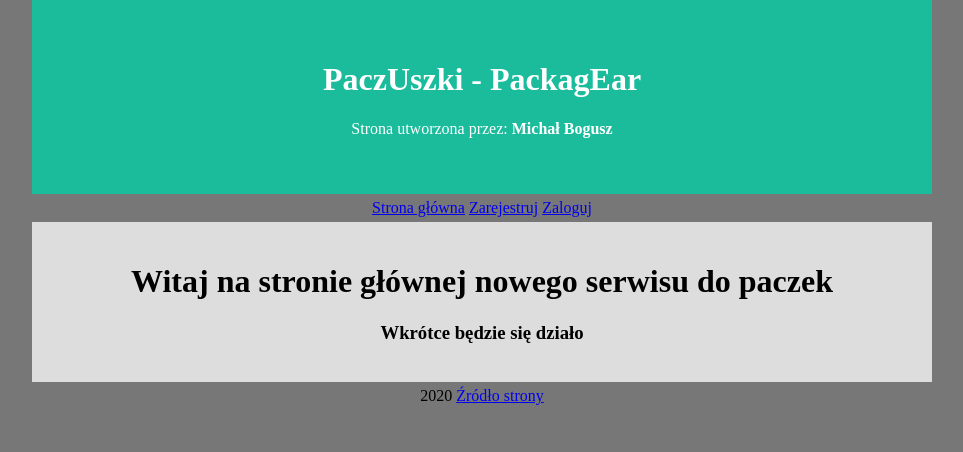
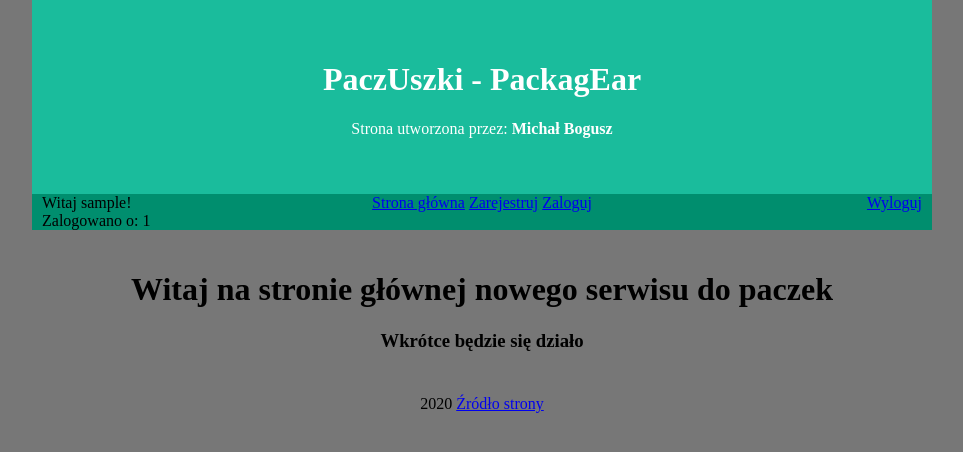
Before and after one commit to michalbogusz23/PackageEar, a Flask app: page / in a window 1280 px wide. Shown: the top 452 px of the page, without its empty margins (158-1121 px from the left). Run offline with Flask 2, Linux system fonts and the light colour scheme; the visitor is signed in with stand-in values (Sample User, id 1).

Commit message:
visual improvment and added time to session

```diff
--- a/web/app.py
+++ b/web/app.py
@@ -2,6 +2,7 @@ from flask import Flask, render_template, request, make_response, session, redir
 # from flask_session import Session
 from os import getenv
 from dotenv import load_dotenv
+from datetime import datetime
 
 load_dotenv()
 
@@ -23,12 +24,15 @@ def register():
 
 @app.route('/sender/login', methods=['GET'])
 def login_form():
+    if "user" in session:
+        return redirect(url_for("user"))
     return render_template("login_form.html")
 
 @app.route('/sender/login', methods=['POST'])
 def login():
     user = request.form["login"]
     session["user"] = user
+    session["login_date"] = datetime.now()
     return redirect(url_for("user"))
 
 @app.route("/user")
@@ -42,6 +46,7 @@ def user():
 @app.route("/sender/logout")
 def sender_logout():
     session.clear()
+    login = None
     return redirect(url_for("index"))
 
 if __name__ == '__main__':
--- a/web/static/style.css
+++ b/web/static/style.css
@@ -18,13 +18,30 @@ form {
 .mainPage {
     padding: 20px;
     text-align: center;
-    background-color: #dddddd;
     color: black;
 }
 .navbar {
+    justify-content: space-between;
+    display: flex;
+    background-color: #008e6e;
+}
+.nav {
+    display:inline-block;
+    width:33%;
     text-align: center;
-    padding: 5px;
 }
+.nav_greeting {
+    padding-left: 10px;
+    display:inline-block;
+    width:33%;
+}
+.nav_logout {
+    padding-right: 10px;
+    text-align: right;
+    display:inline-block;
+    width:33%;
+}
+
 .footer {
     padding: 5px;
     text-align: center;
@@ -51,7 +68,6 @@ input:focus.invalid {
     outline: none;
 }
 
-
 .error {
     width  : 100%;
     padding: 0;
@@ -75,7 +91,6 @@ label {
 .left{
     float: left;
     width: 37%;
-
 }
 .right{
     float: right;
--- a/web/templates/base.html
+++ b/web/templates/base.html
@@ -12,9 +12,27 @@
 </div>
 
 <div class="navbar">
-  <a href="/" class="active">Strona główna</a>
-  <a href="/sender/register">Zarejestruj</a>
-  <a href="/sender/login">Zaloguj</a>
+  {% if session['user'] %}
+    <span class="nav_greeting">
+      <div>
+        Witaj {{session['user']}}!
+      </div>
+      <div>
+        Zalogowano o: {{session['login_date']}}
+      </div>
+    </span>
+  {% endif %}
+
+  <span class="nav">
+    <a href="/" class="active">Strona główna</a>
+    <a href="/sender/register">Zarejestruj</a>
+    <a href="/sender/login">Zaloguj</a>
+  </span>
+
+  {% if session['user'] %}
+    <span class="nav_logout"><a href="/sender/logout">Wyloguj</a></span>
+  {% endif %}
+
 </div>
 
 <div id="wrap">
```
